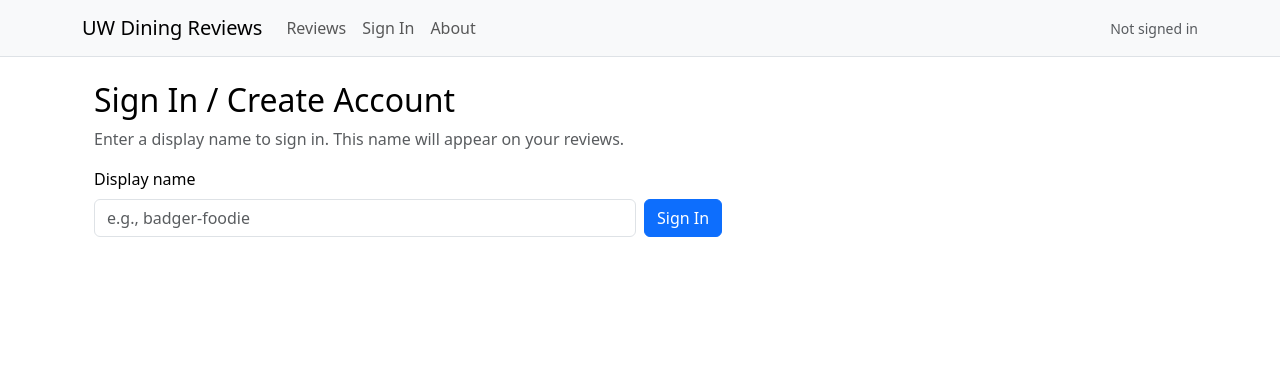
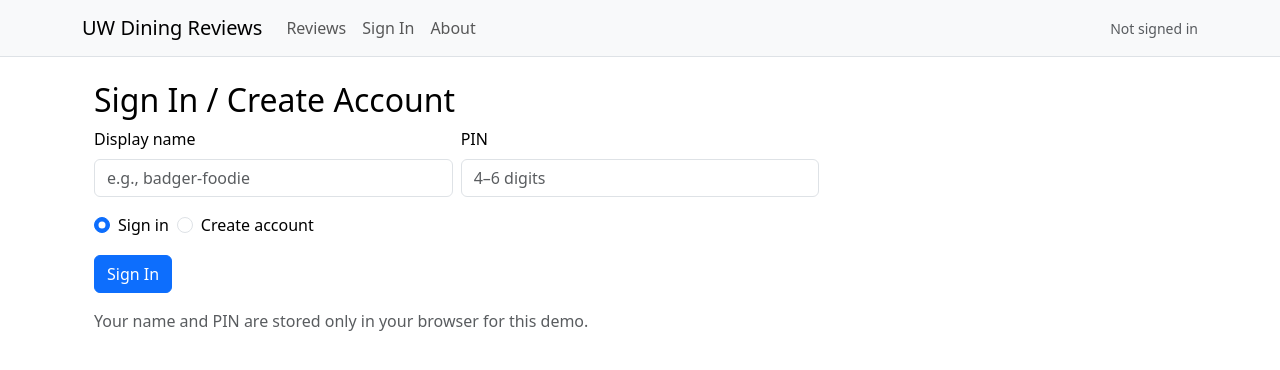
Before and after one commit to CS571-F25/p130, a React (Vite) app: page /#/auth in a window 1280 px wide. Shown: the top 370 px of the page. Built offline with nearby package versions, Linux system fonts and the light colour scheme.

Commit message:
pin auth with cookies, persistent reviews

```diff
--- a/src/App.jsx
+++ b/src/App.jsx
@@ -5,29 +5,27 @@ import Home from "./pages/Home.jsx";
 import Reviews from "./pages/Reviews.jsx";
 import Auth from "./pages/Auth.jsx";
 import About from "./pages/About.jsx";
+import { getCookie, setCookie, eraseCookie } from "./utils/cookies.js";
 
 export default function App() {
   const [currentUser, setCurrentUser] = useState(null);
 
-  // load from localStorage
+  // load from cookie on mount
   useEffect(() => {
-    const saved = window.localStorage.getItem("currentUser");
+    const saved = getCookie("diningUser");
     if (saved) {
       setCurrentUser(saved);
     }
   }, []);
 
-  // save to localStorage
-  useEffect(() => {
-    if (currentUser) {
-      window.localStorage.setItem("currentUser", currentUser);
-    } else {
-      window.localStorage.removeItem("currentUser");
-    }
-  }, [currentUser]);
+  const handleSignIn = (name) => {
+    setCurrentUser(name);
+    setCookie("diningUser", name, 30);
+  };
 
   const handleSignOut = () => {
     setCurrentUser(null);
+    eraseCookie("diningUser");
   };
 
   return (
@@ -44,7 +42,7 @@ export default function App() {
           element={
             <Auth
               currentUser={currentUser}
-              onSignIn={setCurrentUser}
+              onSignIn={handleSignIn}
               onSignOut={handleSignOut}
             />
           }
--- a/src/components/ReviewForm.jsx
+++ b/src/components/ReviewForm.jsx
@@ -21,7 +21,7 @@ export default function ReviewForm({ show, onClose, onSave }) {
   const submit = () => {
     const trimmed = (s) => (s || "").trim();
     if (!trimmed(hall) || !trimmed(item)) {
-      // require both hall and item
+      // could add a toast / alert, but for now just ignore invalid submit
       return;
     }
     const review = {
@@ -50,7 +50,7 @@ export default function ReviewForm({ show, onClose, onSave }) {
                 options={DINING_HALLS}
                 value={hall}
                 onChange={setHall}
-                placeholder="dining halls..."
+                placeholder="Type hall name…"
               />
             </Col>
             <Col md={6}>
@@ -59,7 +59,7 @@ export default function ReviewForm({ show, onClose, onSave }) {
                 options={ITEM_NAMES}
                 value={item}
                 onChange={setItem}
-                placeholder="items..."
+                placeholder="Type item name…"
               />
             </Col>
           </Row>
--- a/src/components/ReviewList.jsx
+++ b/src/components/ReviewList.jsx
@@ -2,7 +2,14 @@ import { useMemo } from "react";
 import { Pagination } from "react-bootstrap";
 import ReviewCard from "./ReviewCard.jsx";
 
-export default function ReviewList({ reviews, page, setPage, pageSize = 5 }) {
+export default function ReviewList({
+  reviews,
+  page,
+  setPage,
+  pageSize = 5,
+  currentUser,
+  onDeleteReview
+}) {
   const totalPages = Math.max(1, Math.ceil(reviews.length / pageSize));
 
   const pageData = useMemo(() => {
@@ -16,11 +23,21 @@ export default function ReviewList({ reviews, page, setPage, pageSize = 5 }) {
 
   return (
     <>
-      {pageData.map((r, i) => <ReviewCard key={i} review={r} />)}
+      {pageData.map((r) => (
+        <ReviewCard
+          key={r.id ?? `${r.hall}-${r.item}-${r.author}`}
+          review={r}
+          currentUser={currentUser}
+          onDelete={() => onDeleteReview?.(r.id)}
+        />
+      ))}
 
       <div className="d-flex justify-content-center">
         <Pagination className="mt-2">
-          <Pagination.Prev onClick={() => handleChange(page - 1)} disabled={page === 1} />
+          <Pagination.Prev
+            onClick={() => handleChange(page - 1)}
+            disabled={page === 1}
+          />
           {[...Array(totalPages)].map((_, idx) => (
             <Pagination.Item
               key={idx}
@@ -30,7 +47,10 @@ export default function ReviewList({ reviews, page, setPage, pageSize = 5 }) {
               {idx + 1}
             </Pagination.Item>
           ))}
-          <Pagination.Next onClick={() => handleChange(page + 1)} disabled={page === totalPages} />
+          <Pagination.Next
+            onClick={() => handleChange(page + 1)}
+            disabled={page === totalPages}
+          />
         </Pagination>
       </div>
     </>
--- a/src/pages/Auth.jsx
+++ b/src/pages/Auth.jsx
@@ -1,39 +1,110 @@
 import { useState } from "react";
 import { Container, Button, Form, Row, Col, Alert } from "react-bootstrap";
 
+const ACCOUNTS_KEY = "uwDiningAccounts";
+
+function loadAccounts() {
+  try {
+    const raw = window.localStorage.getItem(ACCOUNTS_KEY);
+    if (!raw) return {};
+    const parsed = JSON.parse(raw);
+    return parsed && typeof parsed === "object" ? parsed : {};
+  } catch {
+    return {};
+  }
+}
+
+function saveAccounts(accounts) {
+  try {
+    window.localStorage.setItem(ACCOUNTS_KEY, JSON.stringify(accounts));
+  } catch {
+    // ignore
+  }
+}
+
 export default function Auth({ currentUser, onSignIn, onSignOut }) {
+  const [mode, setMode] = useState("signin"); // 'signin' or 'create'
   const [name, setName] = useState("");
+  const [pin, setPin] = useState("");
+  const [message, setMessage] = useState(null); // {variant, text}
 
-  const handleSignIn = (e) => {
+  const handleSubmit = (e) => {
     e.preventDefault();
-    const trimmed = name.trim();
-    if (!trimmed) return;
-    onSignIn?.(trimmed);
+    const n = name.trim();
+    const p = pin.trim();
+
+    if (!n || !p) {
+      setMessage({ variant: "danger", text: "Please enter a name and PIN." });
+      return;
+    }
+
+    const accounts = loadAccounts();
+
+    if (mode === "create") {
+      if (accounts[n]) {
+        setMessage({
+          variant: "danger",
+          text: "An account with that name already exists."
+        });
+        return;
+      }
+      accounts[n] = p;
+      saveAccounts(accounts);
+      onSignIn?.(n);
+      setMessage({
+        variant: "success",
+        text: `Account created and signed in as ${n}.`
+      });
       setName("");
+      setPin("");
+    } else {
+      if (!accounts[n]) {
+        setMessage({
+          variant: "danger",
+          text: "No account found with that name."
+        });
+        return;
+      }
+      if (accounts[n] !== p) {
+        setMessage({
+          variant: "danger",
+          text: "Incorrect PIN."
+        });
+        return;
+      }
+      onSignIn?.(n);
+      setMessage({
+        variant: "success",
+        text: `Signed in as ${n}.`
+      });
+      setName("");
+      setPin("");
+    }
   };
 
   return (
     <Container className="page">
       <h2>Sign In / Create Account</h2>
 
-      {currentUser ? (
-        <>
+      {currentUser && (
         <Alert variant="success">
-            You are signed in as <strong>{currentUser}</strong>.
+          You are currently signed in as <strong>{currentUser}</strong>.
         </Alert>
-          <Button variant="outline-danger" onClick={onSignOut}>
-            Sign Out
-          </Button>
-        </>
-      ) : (
-        <>
-          <p className="text-muted">
-            Enter a display name to sign in. This name will appear on your
-            reviews.
-          </p>
-          <Form onSubmit={handleSignIn}>
-            <Row className="g-2 align-items-end">
-              <Col sm={8} md={6}>
+      )}
+
+      {message && (
+        <Alert
+          variant={message.variant}
+          onClose={() => setMessage(null)}
+          dismissible
+        >
+          {message.text}
+        </Alert>
+      )}
+
+      <Form onSubmit={handleSubmit}>
+        <Row className="g-2 mb-3">
+          <Col sm={6} md={4}>
             <Form.Label>Display name</Form.Label>
             <Form.Control
               placeholder="e.g., badger-foodie"
@@ -41,13 +112,63 @@ export default function Auth({ currentUser, onSignIn, onSignOut }) {
               onChange={(e) => setName(e.target.value)}
             />
           </Col>
-              <Col sm="auto">
-                <Button type="submit">Sign In</Button>
+          <Col sm={6} md={4}>
+            <Form.Label>PIN</Form.Label>
+            <Form.Control
+              type="password"
+              placeholder="4–6 digits"
+              value={pin}
+              onChange={(e) => setPin(e.target.value)}
+            />
           </Col>
         </Row>
+
+        <Row className="g-2 mb-3">
+          <Col sm="auto">
+            <Form.Check
+              type="radio"
+              label="Sign in"
+              name="auth-mode"
+              id="auth-signin"
+              checked={mode === "signin"}
+              onChange={() => setMode("signin")}
+            />
+          </Col>
+          <Col sm="auto">
+            <Form.Check
+              type="radio"
+              label="Create account"
+              name="auth-mode"
+              id="auth-create"
+              checked={mode === "create"}
+              onChange={() => setMode("create")}
+            />
+          </Col>
+        </Row>
+
+        <Row className="g-2 mb-3">
+          <Col sm="auto">
+            <Button type="submit">
+              {mode === "signin" ? "Sign In" : "Create Account"}
+            </Button>
+          </Col>
+          {currentUser && (
+            <Col sm="auto">
+              <Button
+                variant="outline-danger"
+                type="button"
+                onClick={onSignOut}
+              >
+                Sign Out
+              </Button>
+            </Col>
+          )}
+        </Row>
       </Form>
-        </>
-      )}
+
+      <p className="text-muted mt-3">
+        Your name and PIN are stored only in your browser for this demo.
+      </p>
     </Container>
   );
 }
--- /dev/null
+++ b/src/utils/cookies.js
@@ -0,0 +1,26 @@
+// src/utils/cookies.js
+
+export function setCookie(name, value, days = 30) {
+  const d = new Date();
+  d.setTime(d.getTime() + days * 24 * 60 * 60 * 1000);
+  const expires = "expires=" + d.toUTCString();
+  document.cookie = `${name}=${encodeURIComponent(
+    value
+  )};${expires};path=/`;
+}
+
+export function getCookie(name) {
+  const nameEQ = name + "=";
+  const parts = document.cookie.split(";");
+  for (let c of parts) {
+    c = c.trim();
+    if (c.indexOf(nameEQ) === 0) {
+      return decodeURIComponent(c.substring(nameEQ.length));
+    }
+  }
+  return null;
+}
+
+export function eraseCookie(name) {
+  document.cookie = name + "=; Max-Age=-99999999; path=/";
+}
```
Also changed, not shown: src/components/ReviewCard.jsx (+23 -6 lines), src/components/SearchableSelect.jsx (+43 -21 lines), src/pages/Reviews.jsx (+44 -3 lines), 3 other files (tests, documents, lock files or other folders). Lines whose indentation alone changed are shown as unchanged.
